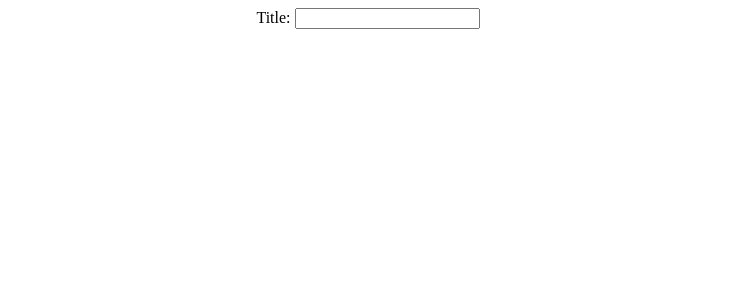
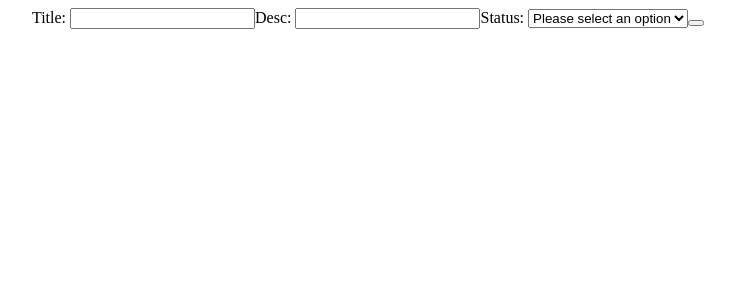
Before and after one commit to thesamnee/IssueTrackerFrontEnd, a React (Create React App) app: page /newissue in a window 1280 px wide. Shown: the top 300 px of the page, without its empty margins (272-1007 px from the left). Built offline with nearby package versions, Linux system fonts and the light colour scheme.

Commit message:
form is ugly but functional

```diff
--- a/src/components/newIssue/newIssue.js
+++ b/src/components/newIssue/newIssue.js
@@ -11,19 +11,16 @@ class NewIssue extends Component {
         this.setState({
             title: e.target.value
         });
-        console.log(this.state.title)
     };
     onChangeIssueDesc = e => {
         this.setState({
-            title: e.target.value
+            desc: e.target.value
         });
-        console.log(this.state.desc)
     };
     onChangeIssueStatus = e => {
         this.setState({
             status: e.target.value
         });
-        console.log(this.state.desc)
     };
 
     onSubmit = e => {
@@ -31,10 +28,8 @@ class NewIssue extends Component {
 
         console.log(`Submitted`);
         console.log(`Title: ${this.state.title}`);
-        console.log(`Category: ${this.state.category}`);
-        console.log(`Description: ${this.state.description}`);
-        console.log(`Time: ${this.state.time}`);
-        console.log(`Duration: ${this.state.duration}`);
+        console.log(`Description: ${this.state.desc}`);
+        console.log(`Status: ${this.state.status}`);
 
         const newTodo = {
             day: this.state.day,
@@ -65,13 +60,32 @@ class NewIssue extends Component {
     render() {
         return (
             <div className="formBox">
-                <label className="header">Title: </label>
+                <label className="formLabel">Title: </label>
                 <input
                     type="text"
                     className="form-control"
                     value={this.state.title}
                     onChange={this.onChangeIssueTitle}
                 />
+                <label className="formLabel">Desc: </label>
+                <input
+                    type="text"
+                    className="form-control"
+                    value={this.state.desc}
+                    onChange={this.onChangeIssueDesc}
+                />
+                <label className="formLabel">Status: </label>
+                <select
+                  value={this.state.day}
+                  onChange={this.onChangeIssueStatus}
+                >
+                  <option selected>Please select an option</option>
+                  <option value="new">New</option>
+                  <option value="inProgress">In Progress</option>
+                  <option value="complete">Complete</option>
+                  <option value="noAction">No Action Required</option>
+                </select>
+                <button type="submit" className="submitBtn" onClick={this.onSubmit}></button>
             </div>
 
         )
```
Lines whose indentation alone changed are shown as unchanged.
